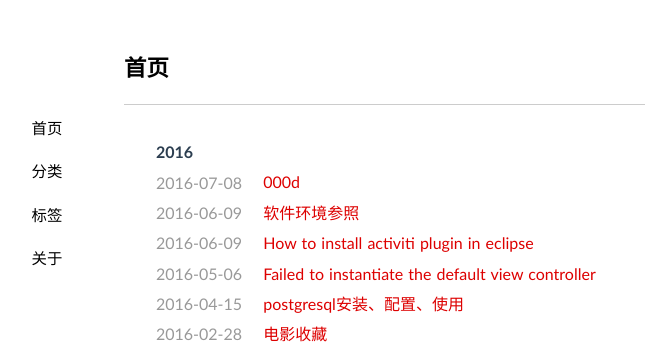
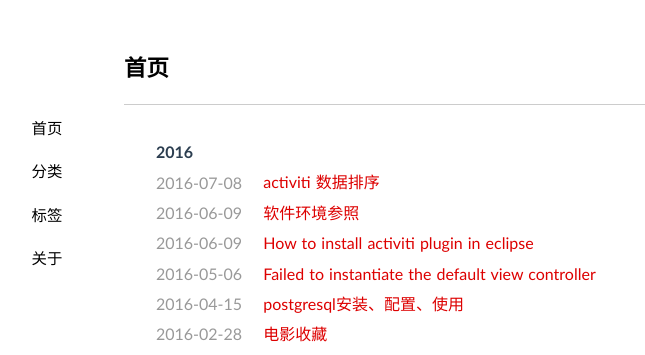
Before and after one commit to vincen/vincen.github.io, a Jekyll site: the page built from index.html, in a window 1280 px wide. Shown: the top 355 px of the page, without its empty margins (91-736 px from the left). Built offline with Jekyll 4.4.1, drawn with Linux system fonts in a browser that asks for light colours; the list of posts is cut into pages by our own code; comment, search, counter and statistics services are not loaded.

Commit message:
update post

```diff
--- a/_posts/2016-07-08-000D.md
+++ b/_posts/2016-07-08-000D.md
@@ -1,3 +1,9 @@
+---
+layout: post
+title: activiti 数据排序
+categories: server-side
+tags: activiti
+---
 activiti的所有表ID_ 字段都是字符型的，在排序时就尴尬了，
 {% highlight sql %}
 select * from act_hi_actinst t where t.proc_inst_id_ = '95001' order by t.id_ asc;
```
Also changed, not shown: _posts/2016-02-24-0007.md (+1 -1 lines).
